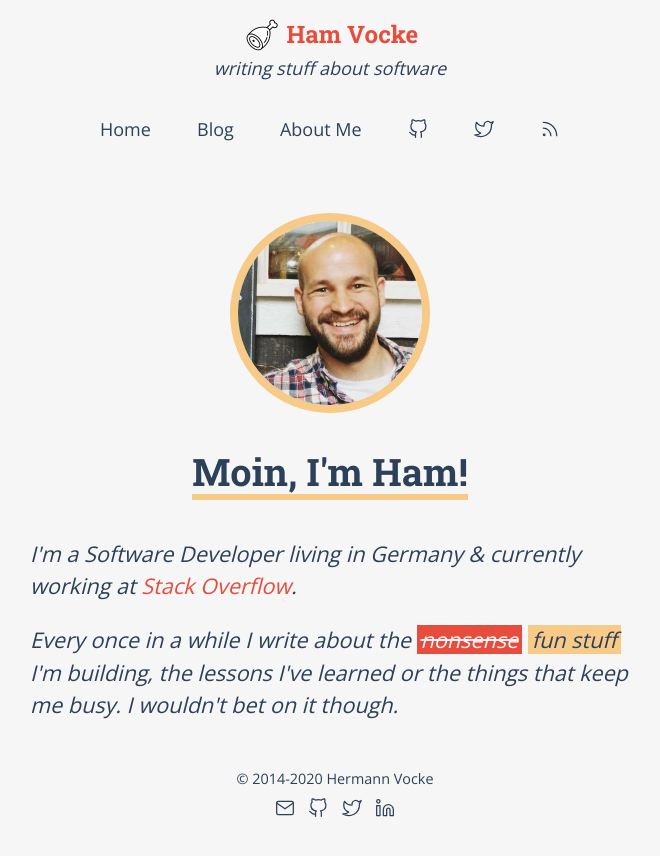
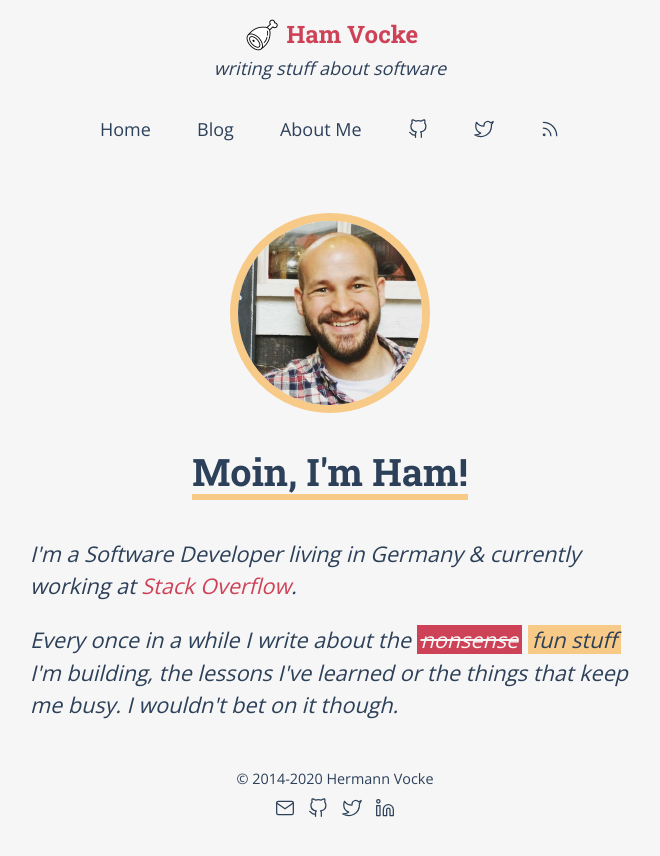
Before and after one commit to hamvocke/hamvocke.github.io, a Jekyll site: the page built from index.html, in a window 1280 px wide. Shown: the top 856 px of the page, without its empty margins (310-970 px from the left). Built offline with Jekyll 4.4.1, drawn with Linux system fonts in a browser that asks for light colours.

Commit message:
tone down accent color for accessibility (contrast)

```diff
--- a/assets/css/hamvocke.css
+++ b/assets/css/hamvocke.css
@@ -2,7 +2,7 @@
     --black: #2d4059;
     --white: #f6f6f6;
     --code: #e4e4ea;
-    --accent: #E74C3C;
+    --accent: #ce4257;
     --light-accent: #F7CA88;
 }
 
```
